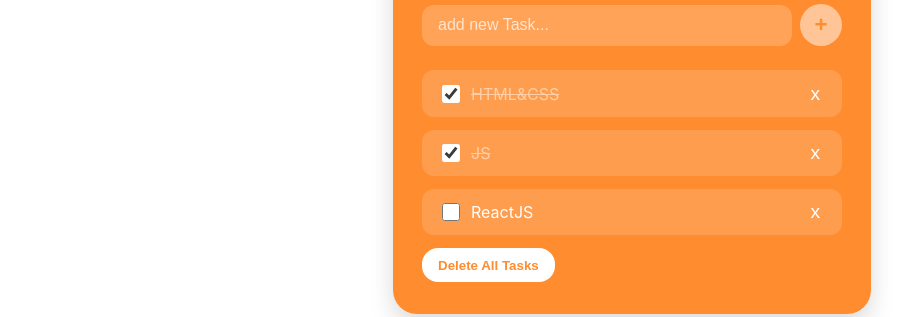
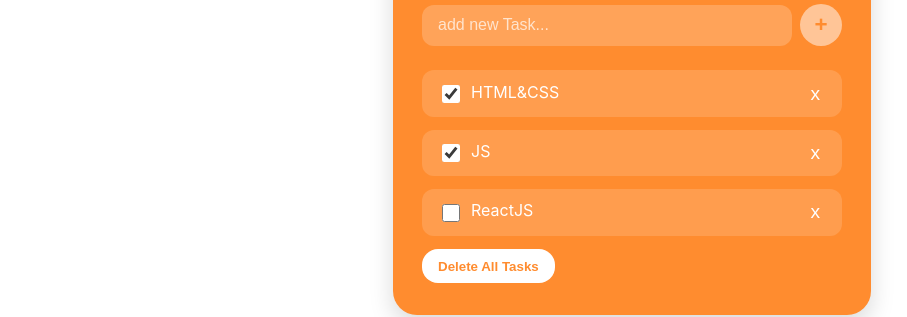
Before and after one commit to SemenKr/taskflow, a React (Vite) app: page / in a window 1280 px wide. Shown: the part 354-671 px from the top of the page, without its empty margins (8-915 px from the left). Built offline with nearby package versions, Linux system fonts and the light colour scheme.

Commit message:
fix(styles): Task items no longer overflow

```diff
--- a/src/App.tsx
+++ b/src/App.tsx
@@ -10,6 +10,12 @@ export function App() {
     { id: v1(), title: 'JS', isDone: true },
     { id: v1(), title: 'ReactJS', isDone: false },
   ]);
+
+  const [isDark, setIsDark] = useState(false);
+
+  const switchMode = () => {
+    setIsDark(!isDark);
+  };
 
   const addTask = (taskTitle: string) => {
     const newTask = { id: v1(), title: taskTitle, isDone: false };
@@ -31,11 +37,13 @@ export function App() {
     <Layout>
       <p>Старт разработки...</p>
       <ToDoList
+        isDark={isDark}
         title={'What to learn'}
         tasks={tasks}
         deleteTask={deleteTask}
         deleteAllTasks={deleteAllTasks}
         addTask={addTask}
+        switchMode={switchMode}
       />
     </Layout>
   );
--- a/src/components/ToDoList/ToDoList.module.scss
+++ b/src/components/ToDoList/ToDoList.module.scss
@@ -9,6 +9,7 @@
   --toggle-color: rgba(255, 255, 255, 0.4);
   --text-color: #fff;
   --shadow: rgba(0, 0, 0, 0.15);
+  --toggle-check-bg: #ff8c2f;
 }
 
 [data-theme='dark'] {
@@ -22,6 +23,7 @@
   --toggle-color: rgba(255, 255, 255, 0.4);
   --text-color: #f1f1f1;
   --shadow: rgba(0, 0, 0, 0.3);
+  --toggle-check-bg: rgba(255, 255, 255, 0.4);
 }
 
 .todo {
@@ -106,13 +108,14 @@
 
 .todoItem {
   display: flex;
-  align-items: center;
+  align-items: flex-start;
   justify-content: space-between;
   background: var(--bg-item);
   border-radius: 12px;
   padding: 0.7rem 1rem;
   margin-bottom: 0.8rem;
   transition: background 0.3s ease;
+  position: relative;
   overflow: hidden;
 
   &:hover {
@@ -121,35 +124,34 @@
 }
 
 .todoCheckbox {
-  accent-color: var(--btn-bg);
+  flex-shrink: 0;
   width: 18px;
   height: 18px;
+  margin-top: 0.2rem;
+  accent-color: var(--btn-bg);
 }
 
 .todoText {
   flex: 1;
   min-width: 0;
+  margin: 0 0.5rem 0 0.5rem;
   white-space: nowrap;
   overflow: hidden;
   text-overflow: ellipsis;
-  margin-left: 0.5rem;
   transition: all 0.2s ease;
-
-  &.done {
-    opacity: 0.5;
-    text-decoration: line-through;
-  }
 }
 
 .todoItem:hover .todoText {
   white-space: normal;
   overflow: visible;
   text-overflow: initial;
+  word-wrap: break-word;
 }
 
 .todoDeleteButton {
+  flex-shrink: 0;
+  margin-left: 0.5rem;
   background: transparent;
-  height: 100%;
   border: none;
   color: var(--text-color);
   font-size: 1.2rem;
--- a/src/components/ToDoList/ToDoList.tsx
+++ b/src/components/ToDoList/ToDoList.tsx
@@ -1,7 +1,7 @@
 import { useState } from 'react';
 import type { Task } from '../../types/todo.ts';
 import styles from './ToDoList.module.scss';
-import { SwitchToggle } from '../switchToggle/switchToggle.tsx';
+import { SwitchToggle } from '../switchToggle/SwitchToggle.tsx';
 
 type Props = {
   title: string;
@@ -9,14 +9,18 @@ type Props = {
   deleteTask: (taskId: string) => void;
   deleteAllTasks: () => void;
   addTask: (taskTitle: string) => void;
+  switchMode: () => void;
+  isDark: boolean;
 };
 
 export const ToDoList = ({
   title,
   tasks,
+  isDark,
   deleteTask,
   deleteAllTasks,
   addTask,
+  switchMode,
 }: Props) => {
   const [inputValue, setInputValue] = useState('');
 
@@ -29,8 +33,8 @@ export const ToDoList = ({
   };
 
   return (
-    <div className={styles.todo}>
-      <SwitchToggle />
+    <div className={styles.todo} data-theme={isDark ? 'dark' : 'light'}>
+      <SwitchToggle onDarkHandler={switchMode} />
       <h3 className={styles.todoTitle}>{title}</h3>
 
       <div className={styles.todoInputWrapper}>
--- a/src/components/switchToggle/SwitchToggle.tsx
+++ b/src/components/switchToggle/SwitchToggle.tsx
@@ -1,10 +1,14 @@
 import styles from './switchToggle.module.scss';
 
-export const SwitchToggle = () => {
+type SwitchToggleProps = {
+  onDarkHandler: () => void;
+};
+
+export const SwitchToggle = ({ onDarkHandler }: SwitchToggleProps) => {
   return (
     <div className={styles.flexContainer}>
       <label className={styles.switch}>
-        <input type={styles.checkbox} />
+        <input type={'checkbox'} onChange={onDarkHandler} />
         <span className={styles.slider} />
       </label>
     </div>
--- a/src/components/switchToggle/switchToggle.module.scss
+++ b/src/components/switchToggle/switchToggle.module.scss
@@ -10,14 +10,12 @@
   height: 28px;
 }
 
-/* скрываем стандартный чекбокс */
 .switch input {
   opacity: 0;
   width: 0;
   height: 0;
 }
 
-/* сам ползунок */
 .slider {
   position: absolute;
   cursor: pointer;
@@ -30,7 +28,6 @@
   border-radius: 34px;
 }
 
-/* кружочек внутри */
 .slider::before {
   position: absolute;
   content: "";
@@ -43,18 +40,10 @@
   border-radius: 50%;
 }
 
-/* когда чекбокс активен */
 input:checked + .slider {
-  background-color: var(--btn-color);
+  background-color: var(--toggle-check-bg);
 }
 
-/* положение кружка при активном состоянии */
 input:checked + .slider::before {
   transform: translateX(22px);
 }
-
-/* hover эффект */
-
-input:checked + .slider:hover {
-  background-color: #45a049;
-}
```
